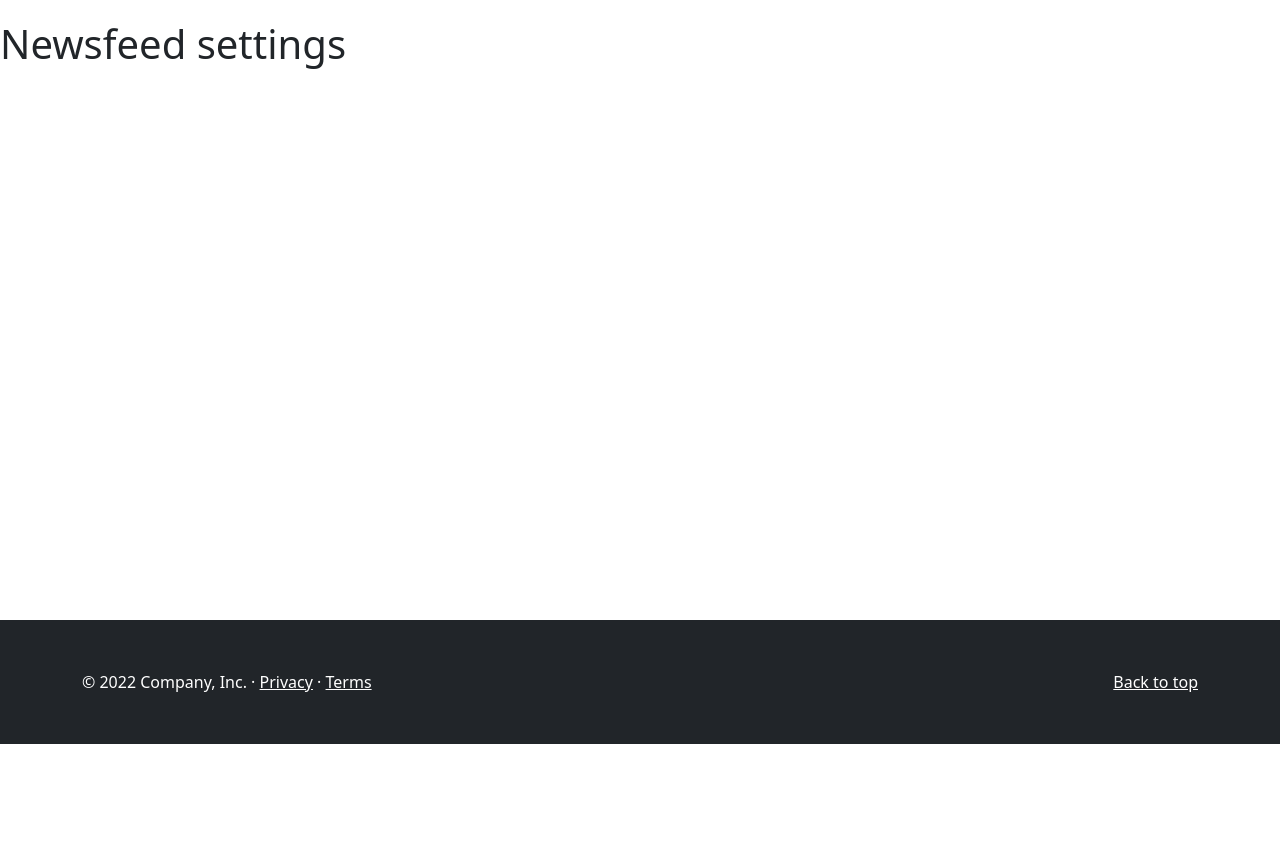
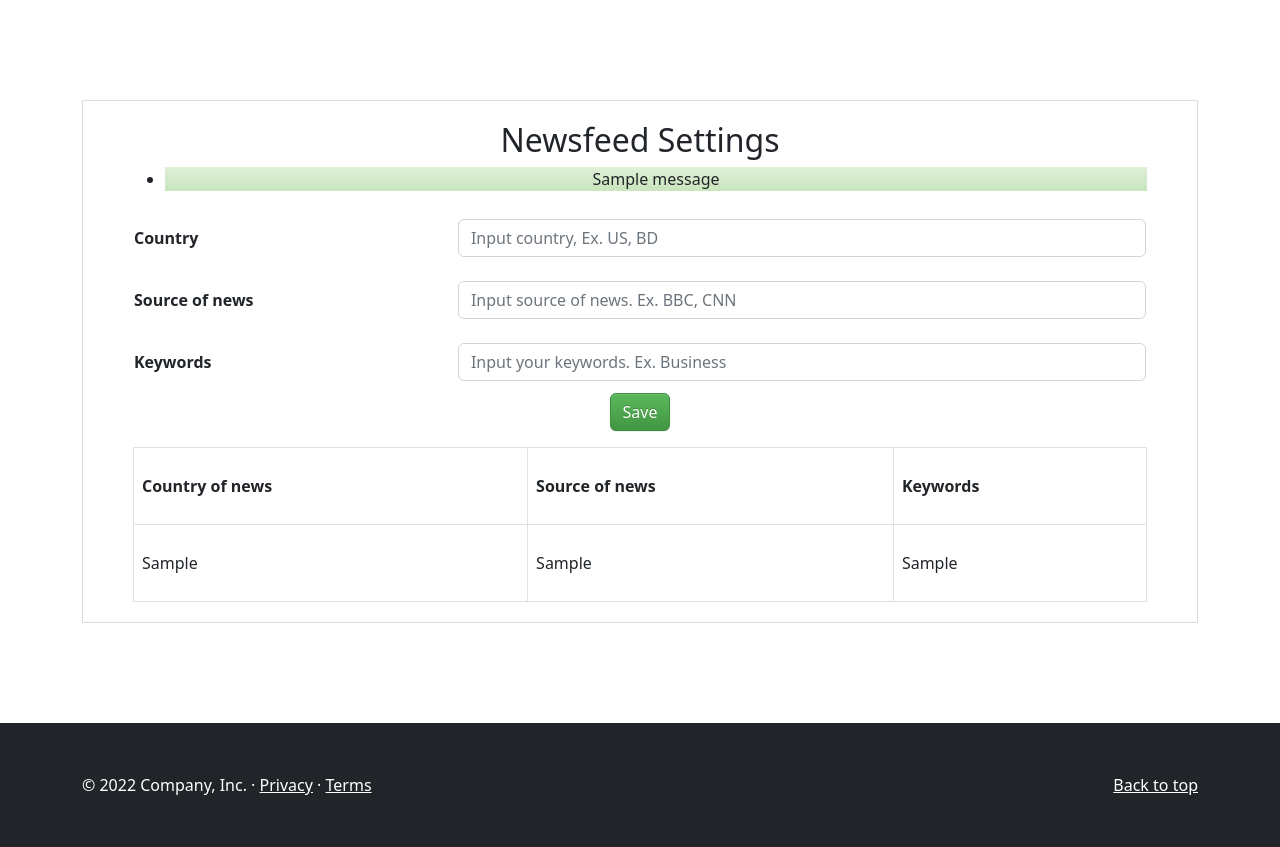
Before and after one commit to jahurul25/newsfeed, a Django app: page /newsfeed-settings/ in a window 1280 px wide. Shown: the part 56-903 px from the top of the page. Before the commit the page ends 800 px from the top, so only its background shows below. Run offline with Django 3.2, Linux system fonts and the light colour scheme; a user stored in the database is signed in; tables that the repository leaves empty hold one stand-in row (values such as "Sample post"); one stand-in notice (Sample message) is shown.

Commit message:
newsfeed settings data insert

```diff
--- a/newsfeedapp/models.py
+++ b/newsfeedapp/models.py
@@ -1,3 +1,4 @@
+from django.contrib.auth.models import User
 from django.db import models
 
 # Create your models here.
@@ -23,6 +24,7 @@ class NewsInfo(models.Model):
         verbose_name_plural = "News Info"
 
 class NewsfeedSettings(models.Model):
+    user           = models.ForeignKey(User, on_delete=models.CASCADE)
     country        = models.TextField(blank=True, null=True)
     news_source    = models.TextField(blank=True, null=True)
     news_keyword   = models.TextField(blank=True, null=True)
--- a/newsfeedapp/templates/index.html
+++ b/newsfeedapp/templates/index.html
@@ -34,7 +34,7 @@
 <script>
     setTimeout(() => {
         window.location.reload()
-    }, 5555000);
+    }, 840000);
 </script>
 
 {% endblock %}
--- a/newsfeedapp/templates/newsfeed_settings.html
+++ b/newsfeedapp/templates/newsfeed_settings.html
@@ -4,7 +4,50 @@
 
 
 {% block content %}
-    <div>
-        <h1>Newsfeed settings</h1>
+
+    <div class="container">
+        <div class="user-form" style="width: 100%;">
+            <h2>Newsfeed Settings</h2>
+            {% if messages %}
+                <ul class="messages">
+                    {% for message in messages %}
+                        <li  {% if message.tags %} class=" {{ message.tags }} " {% endif %}> {{ message }} </li>
+                    {% endfor %}
+                </ul>
+            {% endif %}
+            <form method="post"> {% csrf_token %}
+                <table>
+                    <tr>
+                        <th>Country</th>
+                        <td><input type="text" class="form-control" name="country_of_news" placeholder="Input country, Ex. US, BD" required></td>
+                    </tr>
+                    <tr>
+                        <th>Source of news</th>
+                        <td><input type="text" class="form-control" name="source_of_news" placeholder="Input source of news. Ex. BBC, CNN" required></td>
+                    </tr>
+                    <tr>
+                        <th>Keywords</th>
+                        <td><input type="text" class="form-control" name="keywords_of_news" placeholder="Input your keywords. Ex. Business" required></td>
+                    </tr>
+                </table>
+                <input class="btn btn-success" type="submit" value="Save">
+            </form>
+
+            <table class="table table-bordered">
+                <tr>
+                    <th>Country of news</th>
+                    <th>Source of news</th>
+                    <th>Keywords</th>
+                </tr>
+                {% for data in get_newsfeed_settings %}
+                    <tr>
+                        <td>{{ data.country }}</td>
+                        <td>{{ data.news_source }}</td>
+                        <td>{{ data.news_keyword }}</td>
+                    </tr>
+                {% endfor %}
+            </table>
+        </div>
     </div>
+
 {% endblock %}
--- a/newsfeedapp/urls.py
+++ b/newsfeedapp/urls.py
@@ -7,6 +7,5 @@ urlpatterns = [
     path('user-logout/', views.user_logout, name="user_logout"),
     path('reset-password/', views.reset_password, name="reset_password"),
     path('newsfeed-settings/', views.newsfeed_settings, name="newsfeed_settings"),
-    path('home/', views.home, name="home"),
-    path('home/details/', views.details, name="details"),
+    path('home/', views.home, name="home")
 ]
--- a/newsfeedapp/views.py
+++ b/newsfeedapp/views.py
@@ -4,7 +4,9 @@ from django.contrib.auth import authenticate, login, logout
 from django.contrib.auth.decorators import login_required
 import requests, json, random, string
 from newsfeedapp.sendgridemail import SendGridEmailSend
+from newsfeedapp import models
 from django.core.cache import cache
+from django.contrib import messages
 # Create your views here.
 
 User = get_user_model()
@@ -52,20 +54,21 @@ def reset_password(request):
     if request.method == "POST":
         user_email  = request.POST.get('user_email')
 
-        user = User.objects.get(username=user_email)
-        if user:
-            random_password = ''.join(random.choices(string.ascii_uppercase + string.digits, k = 10))
-            user.set_password(random_password)
-            user.save()
-            SendGridEmailSend.sendEmail(user_email, subject="sendgrid test email", html_content="<h1> Sendgrid Test Email Successful </h1>")
-            context = {
-                "msg": "Password reset successfully. Please check your email"
-            }
-        else:
-            context = {
-                "msg": "Your email doesn't match!"
-            }
-        return render(request, 'reset_password.html', context)
+        try:
+            user = User.objects.get(username=user_email)
+            if user:
+                random_password = ''.join(random.choices(string.ascii_uppercase + string.digits, k = 10))
+                user.set_password(random_password)
+                user.save()
+                SendGridEmailSend.sendEmail(user_email, subject="Did you change your password!", html_content="<h1> Your current password is: {} </h1>".format(str(random_password)))
+                messages.success(request, "Password reset successfully. Please check your email" )
+                return redirect("user_login")
+            else:
+                messages.warning(request, "Password reset failed. Email doesn't match!" )
+                return render(request, 'reset_password.html')
+        except:
+            messages.warning(request, "Password reset failed. Email doesn't match!" )
+            return render(request, 'reset_password.html')
     else:
         return render(request, 'reset_password.html')
 
@@ -74,8 +77,9 @@ def user_logout(request):
     logout(request)
     return redirect("user_login")
 
-# @login_required(login_url="user_login")
+@login_required(login_url="user_login")
 def home(request):
+    user_settings = models.NewsfeedSettings.objects.filter(user_id = request.user.id, deleted=False)
     url = "https://newsapi.org/v2/top-headlines?country=us&category=business&apiKey=880be7984e8546d1a4e4f00471040890"
     response = requests.get(url)
     data = response.json()
@@ -87,9 +91,17 @@ def home(request):
 
 @login_required(login_url="user_login")
 def newsfeed_settings(request):
+    if request.method == "GET":
+        get_newsfeed_settings = models.NewsfeedSettings.objects.filter(deleted=False).order_by("-id")
+        return render(request, 'newsfeed_settings.html', { "get_newsfeed_settings": get_newsfeed_settings})
+    elif request.method == "POST":
+        country_of_news  = request.POST.get("country_of_news").strip()
+        source_of_news   = request.POST.get("source_of_news").strip()
+        keywords_of_news = request.POST.get("keywords_of_news").strip()
 
-    return render(request, 'newsfeed_settings.html')
+        models.NewsfeedSettings.objects.get_or_create(
+            user_id=request.user.id, country=country_of_news, news_source=source_of_news, news_keyword=keywords_of_news
+        )
+        messages.success(request, "Newsfeed settings successfully added")
 
-def details(request):
-
-    return render(request, 'details.html')
+        return redirect("newsfeed_settings")
```
Also changed, not shown: newsfeed/settings.py (+11 -2 lines), newsfeedapp/templates/details.html (deleted, +0 -29 lines), newsfeedapp/templates/login.html (+7 -0 lines), newsfeedapp/templates/reset_password.html (+7 -0 lines), newsfeedapp/migrations/0003_auto_20220624_1142.py (added).
